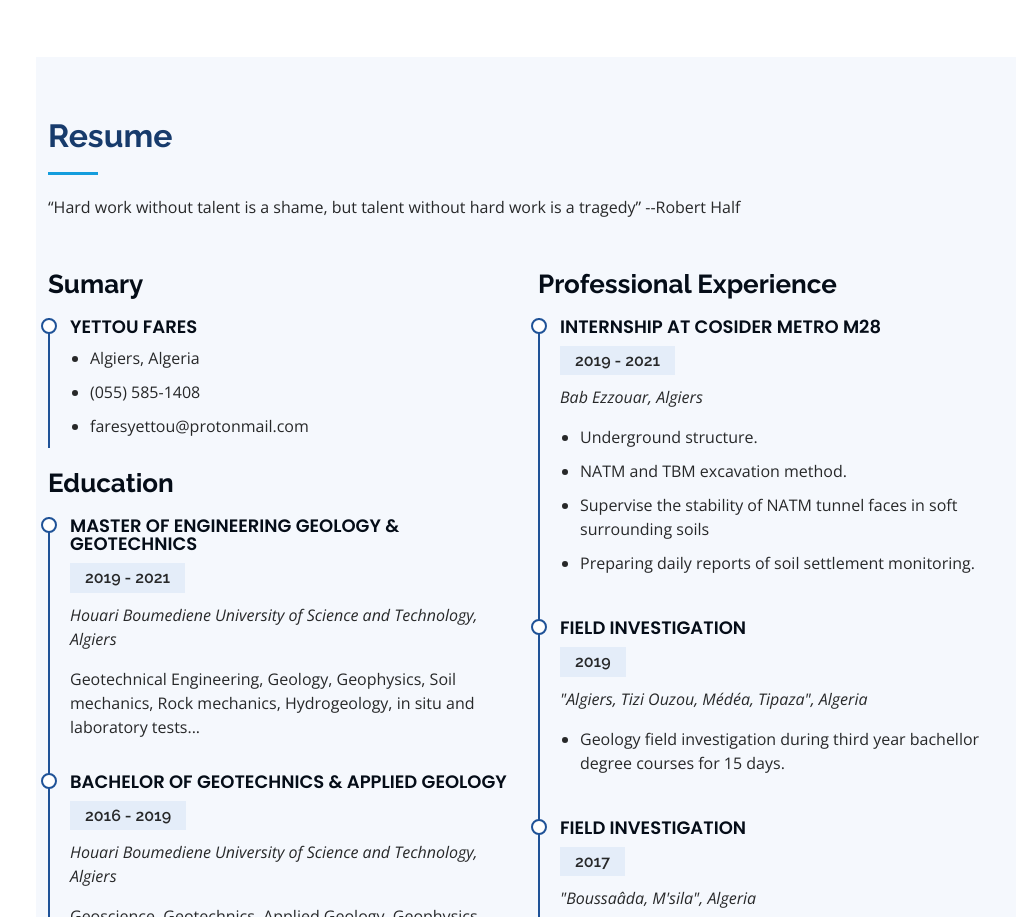
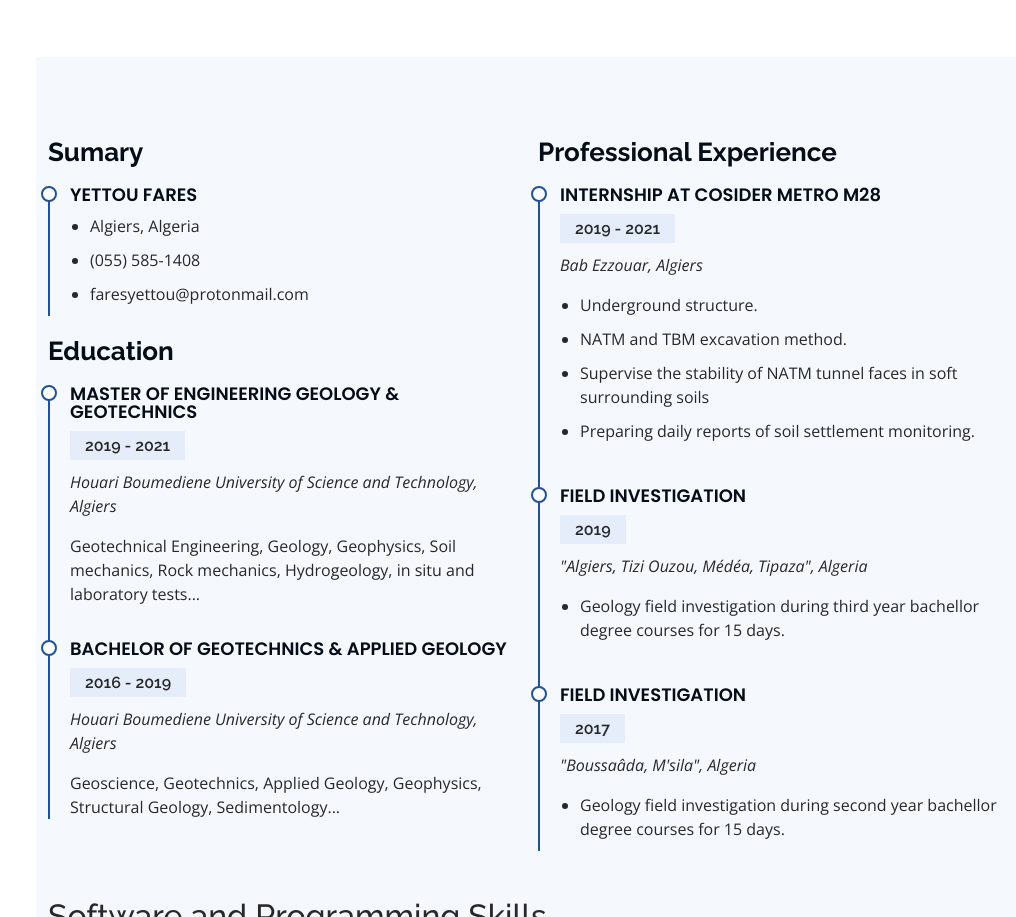
Before and after one commit to Noctax/Fares-YETTOU, a plain HTML site: page index.html in a window 1280 px wide. Shown: the part 1463-2380 px from the top of the page, without its empty margins (264-1280 px from the left). Drawn offline with nearby package versions, Linux system fonts and the light colour scheme.

Commit message:
Update index.html

```diff
--- a/index.html
+++ b/index.html
@@ -123,11 +123,6 @@
     <!-- ======= Resume Section ======= -->
     <section id="resume" class="resume">
       <div class="container">
-        <div class="section-title">
-          <h2>Resume</h2>
-          <p><q>Hard work without talent is a shame, but talent without hard work is a tragedy</q> --Robert Half</p>
-        </div>
-
         <div class="row">
           <div class="col-lg-6" data-aos="fade-up">
             <h3 class="resume-title">Sumary</h3>
```
